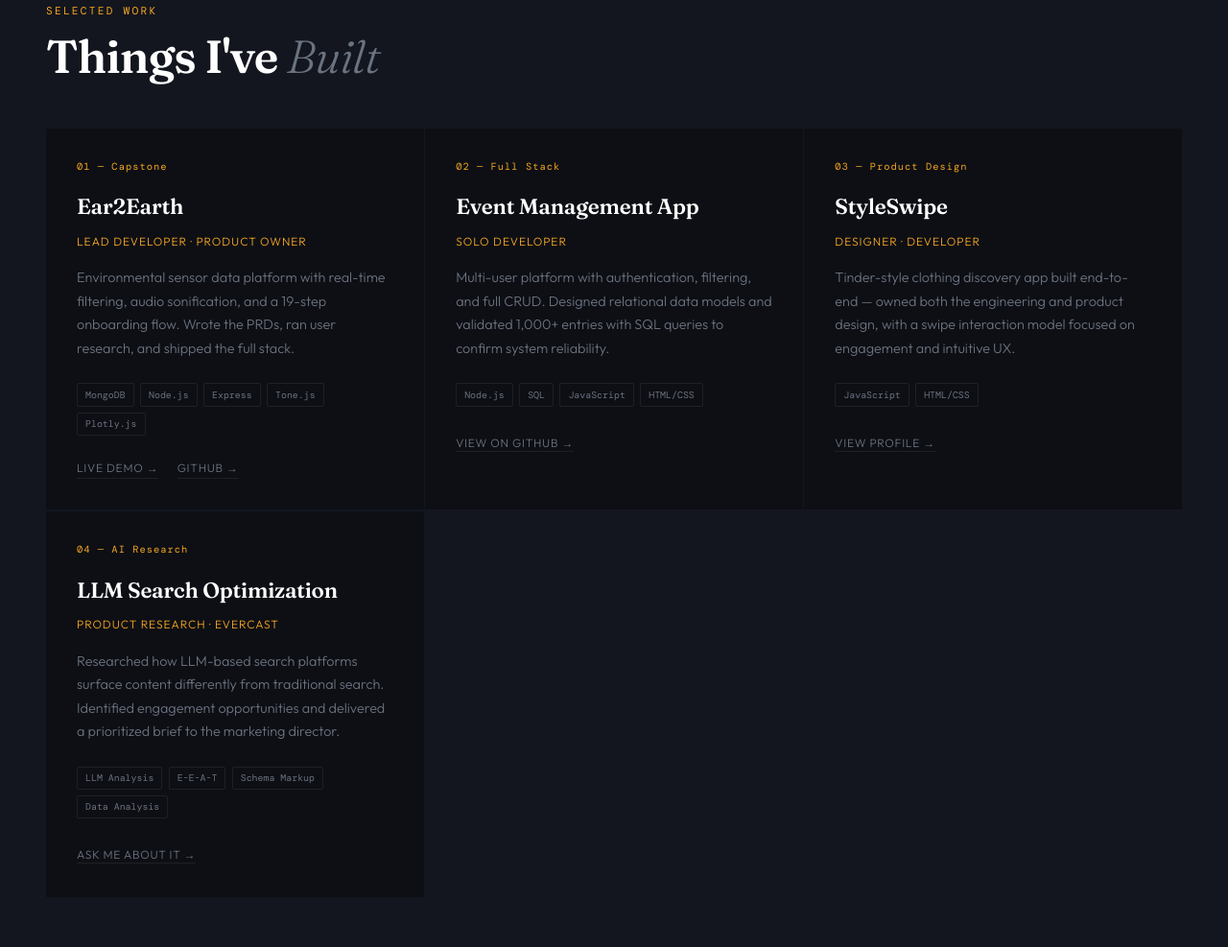
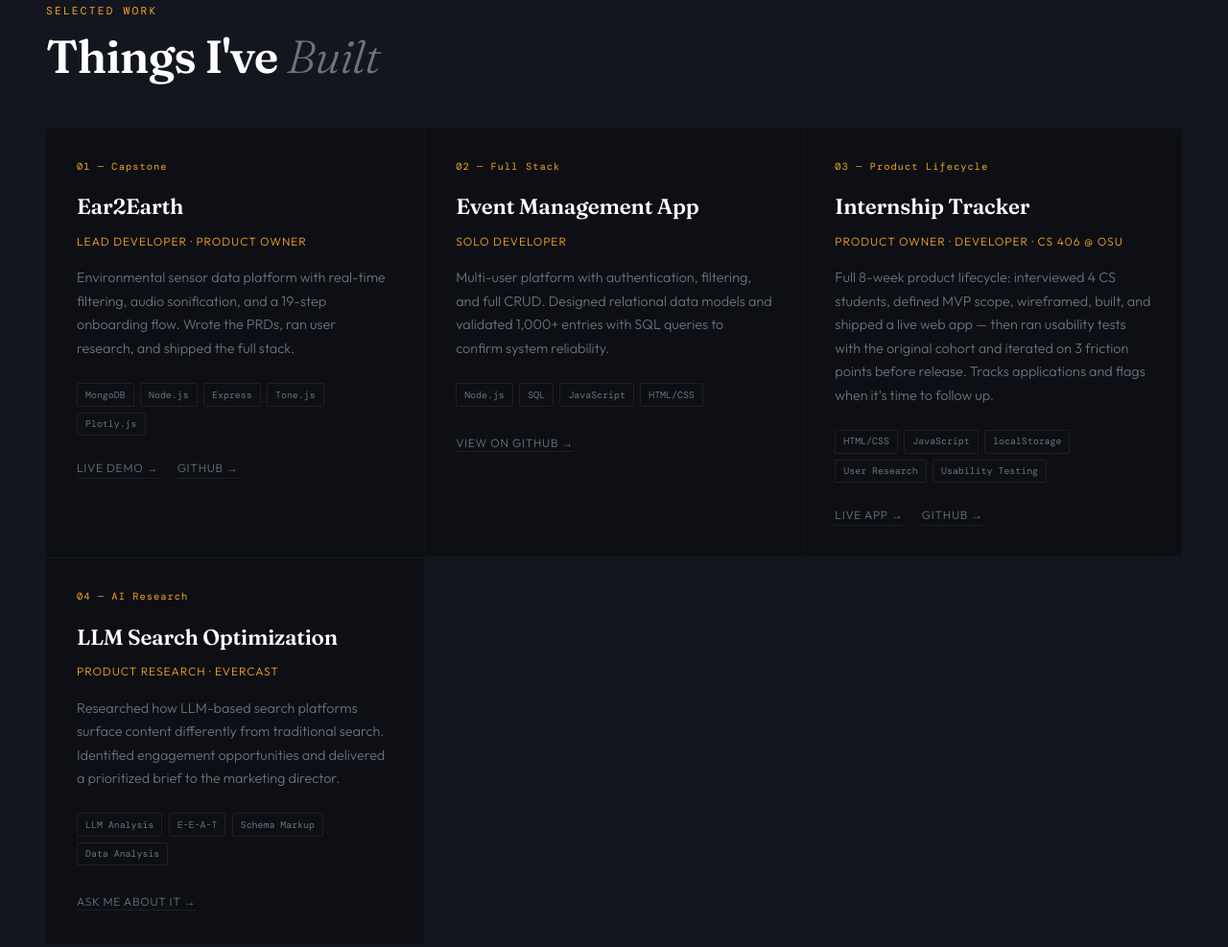
Before and after one commit to tylerd0307/tylerd0307.github.io, a plain HTML site: page index.html in a window 1280 px wide. Shown: the part 893-1880 px from the top of the page at 96% size. Drawn offline with nearby package versions, Linux system fonts and the light colour scheme.

Commit message:
Updated portfolio website

```diff
--- a/index.html
+++ b/index.html
@@ -568,17 +568,23 @@
       <a href="https://github.com/tylerd0307/nguyen-event-manager-1" target="_blank" class="project-link">View on GitHub →</a>
     </div>
 
-    <div class="project-card reveal">
-      <div class="project-num">03 — Product Design</div>
-      <h3 class="project-name">StyleSwipe</h3>
-      <p class="project-role">Designer · Developer</p>
-      <p class="project-desc">Tinder-style clothing discovery app built end-to-end — owned both the engineering and product design, with a swipe interaction model focused on engagement and intuitive UX.</p>
-      <div class="project-stack">
-        <span class="stack-tag">JavaScript</span>
-        <span class="stack-tag">HTML/CSS</span>
-      </div>
-      <a href="https://github.com/tylerd0307" target="_blank" class="project-link">View Profile →</a>
+  <div class="project-card reveal">
+    <div class="project-num">03 — Product Lifecycle</div>
+    <h3 class="project-name">Internship Tracker</h3>
+    <p class="project-role">Product Owner · Developer · CS 406 @ OSU</p>
+    <p class="project-desc">Full 8-week product lifecycle: interviewed 4 CS students, defined MVP scope, wireframed, built, and shipped a live web app — then ran usability tests with the original cohort and iterated on 3 friction points before release. Tracks applications and flags when it's time to follow up.</p>
+    <div class="project-stack">
+      <span class="stack-tag">HTML/CSS</span>
+      <span class="stack-tag">JavaScript</span>
+      <span class="stack-tag">localStorage</span>
+      <span class="stack-tag">User Research</span>
+      <span class="stack-tag">Usability Testing</span>
     </div>
+    <div style="display:flex;gap:1.2rem;flex-wrap:wrap;">
+      <a href="https://tylerd0307.github.io/internship-tracker" target="_blank" class="project-link">Live App →</a>
+      <a href="https://github.com/tylerd0307/internship-tracker" target="_blank" class="project-link">GitHub →</a>
+    </div>
+  </div>
 
     <div class="project-card reveal">
       <div class="project-num">04 — AI Research</div>
@@ -706,7 +712,7 @@
   <div class="contact-inner">
     <div class="section-label">Let's Talk</div>
     <h2 class="contact-big">Let's build<br><em>something.</em></h2>
-    <p class="contact-sub">I'm actively looking for PM, APM, and product-adjacent roles starting June 2026. If you're building something interesting, I'd love to hear about it.</p>
+    <p class="contact-sub">I'm actively looking for PM, APM, and product-adjacent roles starting late July 2026. If you're building something interesting, I'd love to hear about it.</p>
     <div class="contact-links">
       <a href="mailto:tylerdnguyen12@gmail.com" class="contact-link">Email</a>
       <a href="https://www.linkedin.com/in/tyler-nguyen-1a702724b/" target="_blank" class="contact-link">LinkedIn</a>
```
